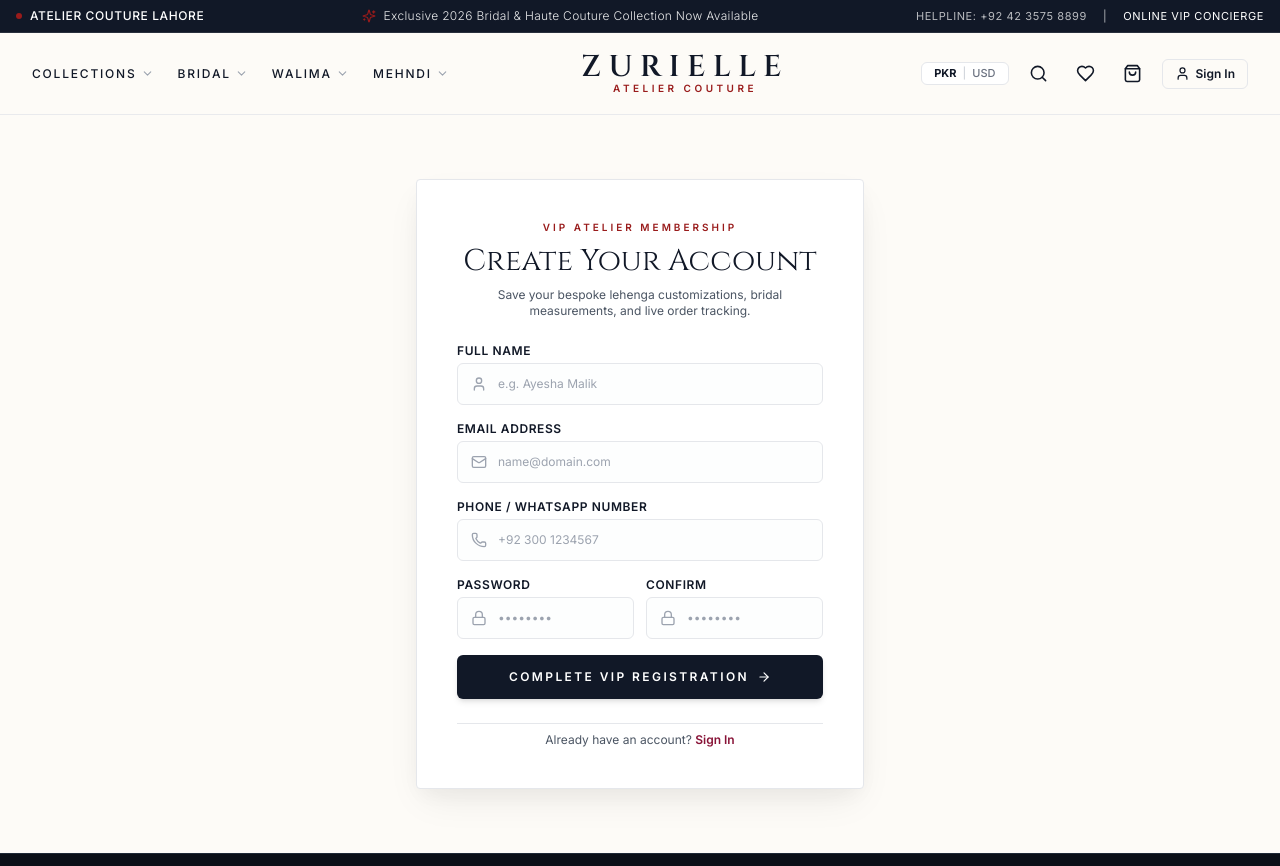
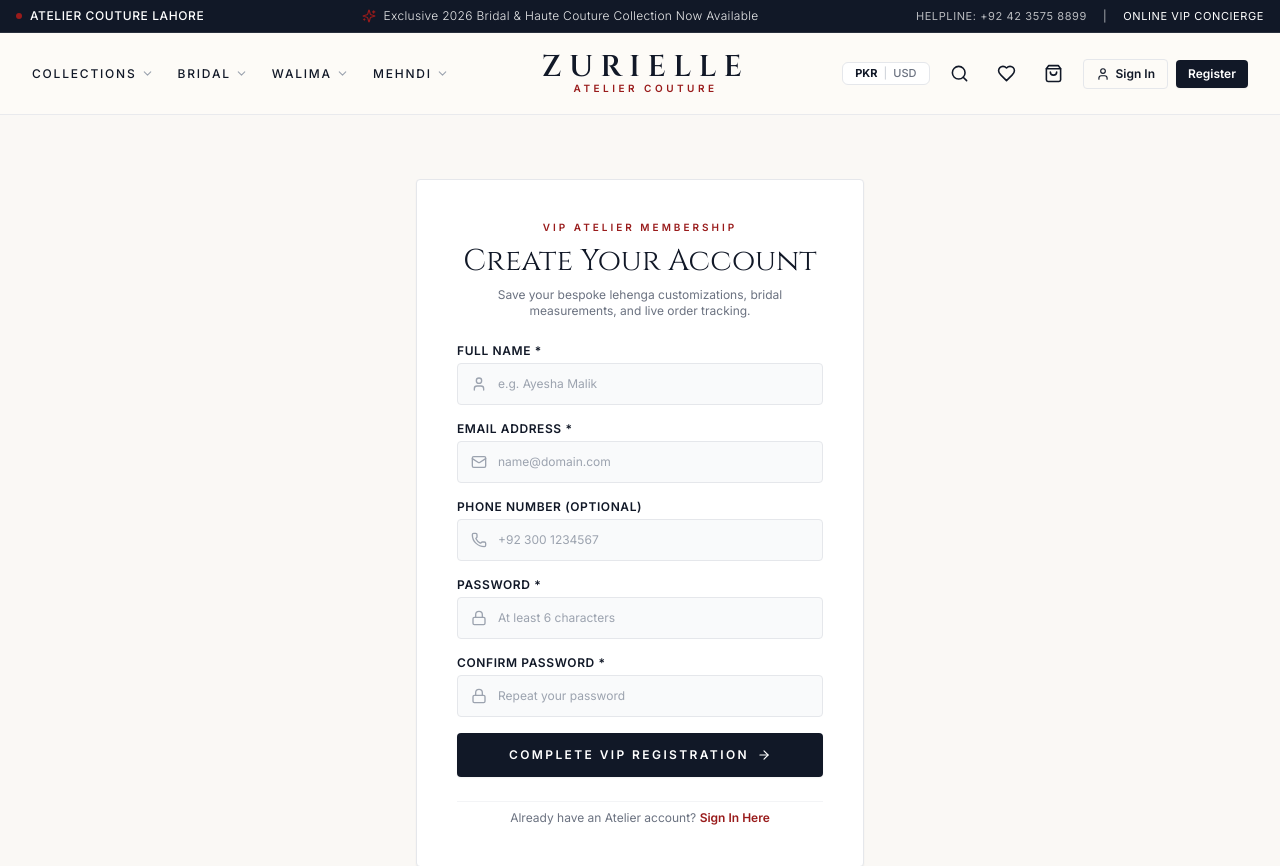
Before and after one commit to AtifShahzad536/fashion-house, a React (Vite) app in the folder client/: page /register in a window 1280 px wide. Shown: the top 866 px of the page. Built offline with nearby package versions, Linux system fonts and the light colour scheme; no server answers.

Commit message:
Hide admin panel from regular users, enhance Register and Login VIP portals

```diff
--- a/client/src/components/layout/Navbar.jsx
+++ b/client/src/components/layout/Navbar.jsx
@@ -315,13 +315,21 @@
                   )}
                 </div>
               ) : (
-                <Link
-                  to="/login"
-                  className="flex items-center gap-1.5 px-3 py-1.5 text-xs font-semibold text-[#111827] hover:text-[#991B1B] hover:bg-[#F3F4F6] rounded-[6px] border border-gray-200 transition"
-                >
-                  <UserIcon size={15} />
-                  <span className="hidden sm:inline">Sign In</span>
-                </Link>
+                <div className="flex items-center gap-2">
+                  <Link
+                    to="/login"
+                    className="flex items-center gap-1.5 px-3 py-1.5 text-xs font-semibold text-[#111827] hover:text-[#991B1B] hover:bg-[#F3F4F6] rounded-[4px] border border-gray-200 transition"
+                  >
+                    <UserIcon size={14} />
+                    <span>Sign In</span>
+                  </Link>
+                  <Link
+                    to="/register"
+                    className="hidden sm:inline-flex items-center gap-1 px-3 py-1.5 text-xs font-semibold bg-[#111827] hover:bg-[#991B1B] text-white rounded-[4px] shadow-sm transition"
+                  >
+                    <span>Register</span>
+                  </Link>
+                </div>
               )}
             </div>
           </div>
--- a/client/src/pages/LoginPage.jsx
+++ b/client/src/pages/LoginPage.jsx
@@ -2,7 +2,7 @@
 import { Link, useNavigate, useLocation } from 'react-router-dom';
 import { useDispatch, useSelector } from 'react-redux';
 import { Helmet } from 'react-helmet-async';
-import { Sparkles, Mail, Lock, ArrowRight, ShieldCheck, User } from 'lucide-react';
+import { Sparkles, Mail, Lock, ArrowRight, User } from 'lucide-react';
 import { setCredentials, setLoading, setError } from '../redux/slices/authSlice.js';
 import api from '../services/api.js';
 import toast from 'react-hot-toast';
@@ -14,7 +14,7 @@
   const navigate = useNavigate();
   const location = useLocation();
 
-  const { loading, error } = useSelector((state) => state.auth);
+  const { loading } = useSelector((state) => state.auth);
   const redirect = new URLSearchParams(location.search).get('redirect') || '/account';
 
   const handleLogin = async (e) => {
@@ -43,34 +43,27 @@
     }
   };
 
-  const handleQuickFillCustomer = () => {
-    setEmail('ayesha@gmail.com');
-    setPassword('customer123password');
-  };
-
-  const handleQuickFillAdmin = () => {
-    setEmail('admin@zurielle.com');
-    setPassword('admin12345password');
-  };
-
   return (
     <>
       <Helmet>
         <title>Client Sign In | ZURIELLE ATELIER</title>
-        <meta name="description" content="Sign in to your Zurielle Atelier bridal account to view orders, saved custom designs, and fitting measurements." />
+        <meta
+          name="description"
+          content="Sign in to your Zurielle Atelier bridal account to view orders, saved custom designs, and fitting measurements."
+        />
       </Helmet>
 
-      <div className="min-h-[80vh] bg-bridal-ivory py-16 px-4 flex items-center justify-center">
-        <div className="w-full max-w-md bg-white border border-bridal-border rounded-card shadow-luxury-lg p-8 sm:p-10 space-y-6">
+      <div className="min-h-[85vh] bg-[#FAF8F5] py-16 px-4 flex items-center justify-center">
+        <div className="w-full max-w-md bg-white border border-gray-200 rounded-[4px] shadow-sm p-8 sm:p-10 space-y-6">
           {/* Header */}
           <div className="text-center space-y-2">
-            <span className="text-[10px] uppercase tracking-[0.3em] text-bridal-gold font-semibold block">
+            <span className="text-[10px] uppercase tracking-[0.3em] text-[#991B1B] font-semibold block">
               VIP Client Portal
             </span>
-            <h1 className="font-serif text-2xl sm:text-3xl text-bridal-charcoal font-normal">
+            <h1 className="font-serif text-2xl sm:text-3xl text-[#111827] font-normal">
               Sign In to Your Account
             </h1>
-            <p className="text-xs text-bridal-mutedText">
+            <p className="text-xs text-gray-500">
               Access your saved bespoke lehenga designs and live order tracking.
             </p>
           </div>
@@ -78,17 +71,17 @@
           {/* Form */}
           <form onSubmit={handleLogin} className="space-y-4">
             <div className="space-y-1">
-              <label className="text-xs font-semibold uppercase tracking-wider text-bridal-charcoal block">
+              <label className="text-xs font-semibold uppercase tracking-wider text-[#111827] block">
                 Email Address
               </label>
               <div className="relative">
-                <Mail className="absolute left-3.5 top-1/2 -translate-y-1/2 w-4 h-4 text-bridal-lightText" />
+                <Mail className="absolute left-3.5 top-1/2 -translate-y-1/2 w-4 h-4 text-gray-400" />
                 <input
                   type="email"
                   value={email}
                   onChange={(e) => setEmail(e.target.value)}
                   placeholder="name@domain.com"
-                  className="w-full pl-10 pr-4 py-3 bg-bridal-cream/30 border border-bridal-border rounded-input text-xs text-bridal-charcoal focus:outline-none focus:border-bridal-gold"
+                  className="w-full pl-10 pr-4 py-3 bg-[#F9FAFB] border border-gray-200 rounded-[4px] text-xs text-[#111827] focus:outline-none focus:border-[#111827] transition"
                   required
                 />
               </div>
@@ -96,21 +89,25 @@
 
             <div className="space-y-1">
               <div className="flex justify-between items-center">
-                <label className="text-xs font-semibold uppercase tracking-wider text-bridal-charcoal block">
+                <label className="text-xs font-semibold uppercase tracking-wider text-[#111827] block">
                   Password
                 </label>
-                <a href="#forgot" onClick={() => toast('Password reset link has been dispatched to your email.', { icon: '📧' })} className="text-[11px] text-bridal-gold hover:underline">
+                <button
+                  type="button"
+                  onClick={() => toast('Password reset link has been dispatched to your email.', { icon: '📧' })}
+                  className="text-[11px] text-[#991B1B] hover:underline"
+                >
                   Forgot?
-                </a>
+                </button>
               </div>
               <div className="relative">
-                <Lock className="absolute left-3.5 top-1/2 -translate-y-1/2 w-4 h-4 text-bridal-lightText" />
+                <Lock className="absolute left-3.5 top-1/2 -translate-y-1/2 w-4 h-4 text-gray-400" />
                 <input
                   type="password"
                   value={password}
                   onChange={(e) => setPassword(e.target.value)}
                   placeholder="••••••••"
-                  className="w-full pl-10 pr-4 py-3 bg-bridal-cream/30 border border-bridal-border rounded-input text-xs text-bridal-charcoal focus:outline-none focus:border-bridal-gold"
+                  className="w-full pl-10 pr-4 py-3 bg-[#F9FAFB] border border-gray-200 rounded-[4px] text-xs text-[#111827] focus:outline-none focus:border-[#111827] transition"
                   required
                 />
               </div>
@@ -119,42 +116,17 @@
             <button
               type="submit"
               disabled={loading}
-              className="w-full py-3.5 bg-bridal-charcoal hover:bg-black text-white text-xs font-semibold uppercase tracking-widest rounded-btn shadow-md transition flex items-center justify-center gap-2 disabled:opacity-50"
+              className="w-full py-3.5 bg-[#111827] hover:bg-[#991B1B] text-white text-xs font-semibold uppercase tracking-widest rounded-[4px] shadow-sm transition flex items-center justify-center gap-2 disabled:opacity-50 mt-2"
             >
               {loading ? 'Authenticating...' : 'Sign In to Atelier'}
               <ArrowRight size={14} />
             </button>
           </form>
 
-          {/* Quick Demo Credentials Fill Buttons */}
-          <div className="pt-2 border-t border-bridal-border space-y-2">
-            <span className="text-[10px] text-bridal-lightText font-semibold uppercase tracking-wider block text-center">
-              Quick Test Autofill
-            </span>
-            <div className="grid grid-cols-2 gap-2">
-              <button
-                type="button"
-                onClick={handleQuickFillCustomer}
-                className="py-2 px-2 bg-bridal-cream/60 hover:bg-bridal-sand border border-bridal-border rounded-md text-[11px] font-medium text-bridal-charcoal transition flex items-center justify-center gap-1"
-              >
-                <User size={12} className="text-bridal-gold" />
-                <span>Bride Client</span>
-              </button>
-              <button
-                type="button"
-                onClick={handleQuickFillAdmin}
-                className="py-2 px-2 bg-bridal-cream/60 hover:bg-bridal-sand border border-bridal-border rounded-md text-[11px] font-medium text-bridal-charcoal transition flex items-center justify-center gap-1"
-              >
-                <ShieldCheck size={12} className="text-bridal-gold" />
-                <span>Admin Portal</span>
-              </button>
-            </div>
-          </div>
-
           {/* Register Prompt */}
-          <div className="text-center pt-2 text-xs text-bridal-mutedText">
+          <div className="text-center pt-4 text-xs text-gray-500 border-t border-gray-100">
             <span>New to Zurielle Atelier? </span>
-            <Link to={`/register?redirect=${redirect}`} className="text-bridal-deepGold font-semibold hover:underline">
+            <Link to={`/register?redirect=${redirect}`} className="text-[#991B1B] font-semibold hover:underline">
               Create VIP Account
             </Link>
           </div>
--- a/client/src/pages/RegisterPage.jsx
+++ b/client/src/pages/RegisterPage.jsx
@@ -2,7 +2,7 @@
 import { Link, useNavigate, useLocation } from 'react-router-dom';
 import { useDispatch, useSelector } from 'react-redux';
 import { Helmet } from 'react-helmet-async';
-import { Sparkles, Mail, Lock, User, Phone, ArrowRight } from 'lucide-react';
+import { Sparkles, Mail, Lock, User, Phone, ArrowRight, ShieldCheck } from 'lucide-react';
 import { setCredentials, setLoading, setError } from '../redux/slices/authSlice.js';
 import api from '../services/api.js';
 import toast from 'react-hot-toast';
@@ -23,6 +23,11 @@
 
   const handleRegister = async (e) => {
     e.preventDefault();
+
+    if (!name || !email || !password) {
+      toast.error('Please fill in all required fields');
+      return;
+    }
 
     if (password !== confirmPassword) {
       toast.error('Passwords do not match');
@@ -53,124 +58,128 @@
     <>
       <Helmet>
         <title>Create VIP Bridal Account | ZURIELLE ATELIER</title>
-        <meta name="description" content="Register your VIP bridal profile to save bespoke lehenga designs, manage custom measurements, and track order stitching." />
+        <meta
+          name="description"
+          content="Register your VIP bridal profile to save bespoke lehenga designs, manage custom measurements, and track order stitching."
+        />
       </Helmet>
 
-      <div className="min-h-[80vh] bg-bridal-ivory py-16 px-4 flex items-center justify-center">
-        <div className="w-full max-w-md bg-white border border-bridal-border rounded-card shadow-luxury-lg p-8 sm:p-10 space-y-6">
+      <div className="min-h-[85vh] bg-[#FAF8F5] py-16 px-4 flex items-center justify-center">
+        <div className="w-full max-w-md bg-white border border-gray-200 rounded-[4px] shadow-sm p-8 sm:p-10 space-y-6">
+          {/* Header */}
           <div className="text-center space-y-2">
-            <span className="text-[10px] uppercase tracking-[0.3em] text-bridal-gold font-semibold block">
+            <span className="text-[10px] uppercase tracking-[0.3em] text-[#991B1B] font-semibold block">
               VIP Atelier Membership
             </span>
-            <h1 className="font-serif text-2xl sm:text-3xl text-bridal-charcoal font-normal">
+            <h1 className="font-serif text-2xl sm:text-3xl text-[#111827] font-normal">
               Create Your Account
             </h1>
-            <p className="text-xs text-bridal-mutedText">
+            <p className="text-xs text-gray-500">
               Save your bespoke lehenga customizations, bridal measurements, and live order tracking.
             </p>
           </div>
 
+          {/* Form */}
           <form onSubmit={handleRegister} className="space-y-4">
             <div className="space-y-1">
-              <label className="text-xs font-semibold uppercase tracking-wider text-bridal-charcoal block">
-                Full Name
+              <label className="text-xs font-semibold uppercase tracking-wider text-[#111827] block">
+                Full Name *
               </label>
               <div className="relative">
-                <User className="absolute left-3.5 top-1/2 -translate-y-1/2 w-4 h-4 text-bridal-lightText" />
+                <User className="absolute left-3.5 top-1/2 -translate-y-1/2 w-4 h-4 text-gray-400" />
                 <input
                   type="text"
                   value={name}
                   onChange={(e) => setName(e.target.value)}
                   placeholder="e.g. Ayesha Malik"
-                  className="w-full pl-10 pr-4 py-3 bg-bridal-cream/30 border border-bridal-border rounded-input text-xs text-bridal-charcoal focus:outline-none focus:border-bridal-gold"
+                  className="w-full pl-10 pr-4 py-3 bg-[#F9FAFB] border border-gray-200 rounded-[4px] text-xs text-[#111827] focus:outline-none focus:border-[#111827] transition"
                   required
                 />
               </div>
             </div>
 
             <div className="space-y-1">
-              <label className="text-xs font-semibold uppercase tracking-wider text-bridal-charcoal block">
-                Email Address
+              <label className="text-xs font-semibold uppercase tracking-wider text-[#111827] block">
+                Email Address *
               </label>
               <div className="relative">
-                <Mail className="absolute left-3.5 top-1/2 -translate-y-1/2 w-4 h-4 text-bridal-lightText" />
+                <Mail className="absolute left-3.5 top-1/2 -translate-y-1/2 w-4 h-4 text-gray-400" />
                 <input
                   type="email"
                   value={email}
                   onChange={(e) => setEmail(e.target.value)}
                   placeholder="name@domain.com"
-                  className="w-full pl-10 pr-4 py-3 bg-bridal-cream/30 border border-bridal-border rounded-input text-xs text-bridal-charcoal focus:outline-none focus:border-bridal-gold"
+                  className="w-full pl-10 pr-4 py-3 bg-[#F9FAFB] border border-gray-200 rounded-[4px] text-xs text-[#111827] focus:outline-none focus:border-[#111827] transition"
                   required
                 />
               </div>
             </div>
 
             <div className="space-y-1">
-              <label className="text-xs font-semibold uppercase tracking-wider text-bridal-charcoal block">
-                Phone / WhatsApp Number
+              <label className="text-xs font-semibold uppercase tracking-wider text-[#111827] block">
+                Phone Number (Optional)
               </label>
               <div className="relative">
-                <Phone className="absolute left-3.5 top-1/2 -translate-y-1/2 w-4 h-4 text-bridal-lightText" />
+                <Phone className="absolute left-3.5 top-1/2 -translate-y-1/2 w-4 h-4 text-gray-400" />
                 <input
                   type="tel"
                   value={phone}
                   onChange={(e) => setPhone(e.target.value)}
                   placeholder="+92 300 1234567"
-                  className="w-full pl-10 pr-4 py-3 bg-bridal-cream/30 border border-bridal-border rounded-input text-xs text-bridal-charcoal focus:outline-none focus:border-bridal-gold"
+                  className="w-full pl-10 pr-4 py-3 bg-[#F9FAFB] border border-gray-200 rounded-[4px] text-xs text-[#111827] focus:outline-none focus:border-[#111827] transition"
                 />
               </div>
             </div>
 
-            <div className="grid grid-cols-1 sm:grid-cols-2 gap-3">
             <div className="space-y-1">
-                <label className="text-xs font-semibold uppercase tracking-wider text-bridal-charcoal block">
-                  Password
+              <label className="text-xs font-semibold uppercase tracking-wider text-[#111827] block">
+                Password *
               </label>
               <div className="relative">
-                  <Lock className="absolute left-3.5 top-1/2 -translate-y-1/2 w-4 h-4 text-bridal-lightText" />
+                <Lock className="absolute left-3.5 top-1/2 -translate-y-1/2 w-4 h-4 text-gray-400" />
                 <input
                   type="password"
                   value={password}
                   onChange={(e) => setPassword(e.target.value)}
-                    placeholder="••••••••"
-                    className="w-full pl-10 pr-3 py-3 bg-bridal-cream/30 border border-bridal-border rounded-input text-xs text-bridal-charcoal focus:outline-none focus:border-bridal-gold"
+                  placeholder="At least 6 characters"
+                  className="w-full pl-10 pr-4 py-3 bg-[#F9FAFB] border border-gray-200 rounded-[4px] text-xs text-[#111827] focus:outline-none focus:border-[#111827] transition"
                   required
                 />
               </div>
             </div>
 
             <div className="space-y-1">
-                <label className="text-xs font-semibold uppercase tracking-wider text-bridal-charcoal block">
-                  Confirm
+              <label className="text-xs font-semibold uppercase tracking-wider text-[#111827] block">
+                Confirm Password *
               </label>
               <div className="relative">
-                  <Lock className="absolute left-3.5 top-1/2 -translate-y-1/2 w-4 h-4 text-bridal-lightText" />
+                <Lock className="absolute left-3.5 top-1/2 -translate-y-1/2 w-4 h-4 text-gray-400" />
                 <input
                   type="password"
                   value={confirmPassword}
                   onChange={(e) => setConfirmPassword(e.target.value)}
-                    placeholder="••••••••"
-                    className="w-full pl-10 pr-3 py-3 bg-bridal-cream/30 border border-bridal-border rounded-input text-xs text-bridal-charcoal focus:outline-none focus:border-bridal-gold"
+                  placeholder="Repeat your password"
+                  className="w-full pl-10 pr-4 py-3 bg-[#F9FAFB] border border-gray-200 rounded-[4px] text-xs text-[#111827] focus:outline-none focus:border-[#111827] transition"
                   required
                 />
-                </div>
               </div>
             </div>
 
             <button
               type="submit"
               disabled={loading}
-              className="w-full py-3.5 bg-bridal-charcoal hover:bg-black text-white text-xs font-semibold uppercase tracking-widest rounded-btn shadow-md transition flex items-center justify-center gap-2 disabled:opacity-50"
+              className="w-full py-3.5 bg-[#111827] hover:bg-[#991B1B] text-white text-xs font-semibold uppercase tracking-widest rounded-[4px] shadow-sm transition flex items-center justify-center gap-2 disabled:opacity-50 mt-2"
             >
-              {loading ? 'Creating Profile...' : 'Complete VIP Registration'}
+              {loading ? 'Creating VIP Profile...' : 'Complete VIP Registration'}
               <ArrowRight size={14} />
             </button>
           </form>
 
-          <div className="text-center pt-2 text-xs text-bridal-mutedText border-t border-bridal-border">
-            <span>Already have an account? </span>
-            <Link to={`/login?redirect=${redirect}`} className="text-bridal-deepGold font-semibold hover:underline">
-              Sign In
+          {/* Login Prompt */}
+          <div className="text-center pt-2 text-xs text-gray-500 border-t border-gray-100">
+            <span>Already have an Atelier account? </span>
+            <Link to={`/login?redirect=${redirect}`} className="text-[#991B1B] font-semibold hover:underline">
+              Sign In Here
             </Link>
           </div>
         </div>
```
Lines whose indentation alone changed are shown as unchanged.
